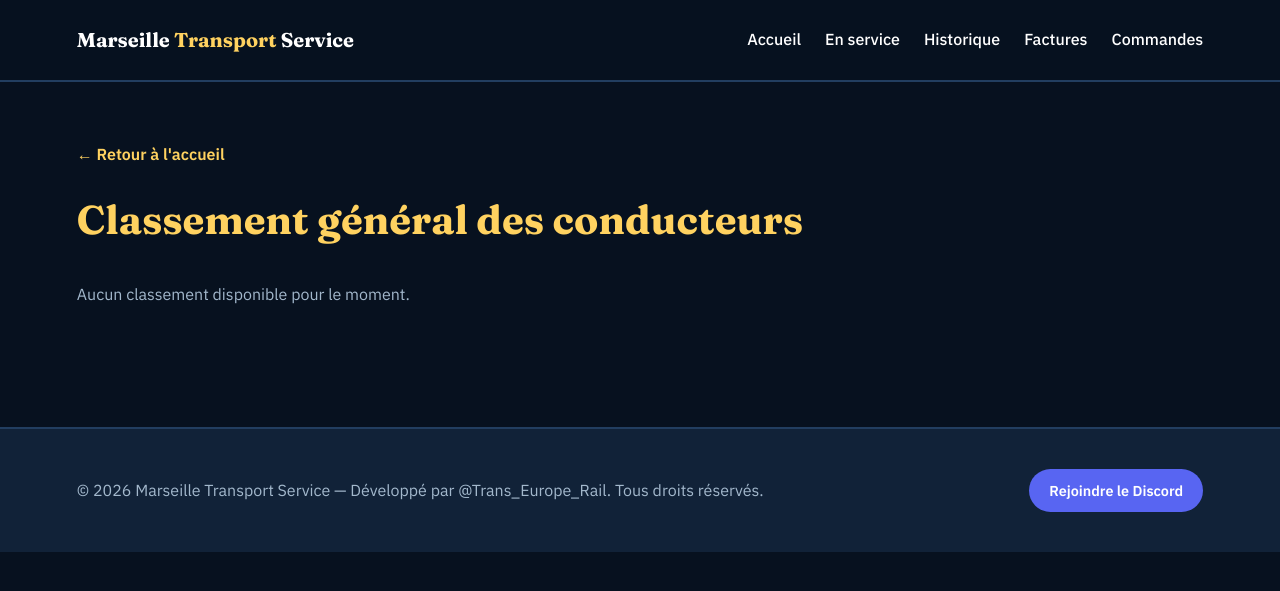
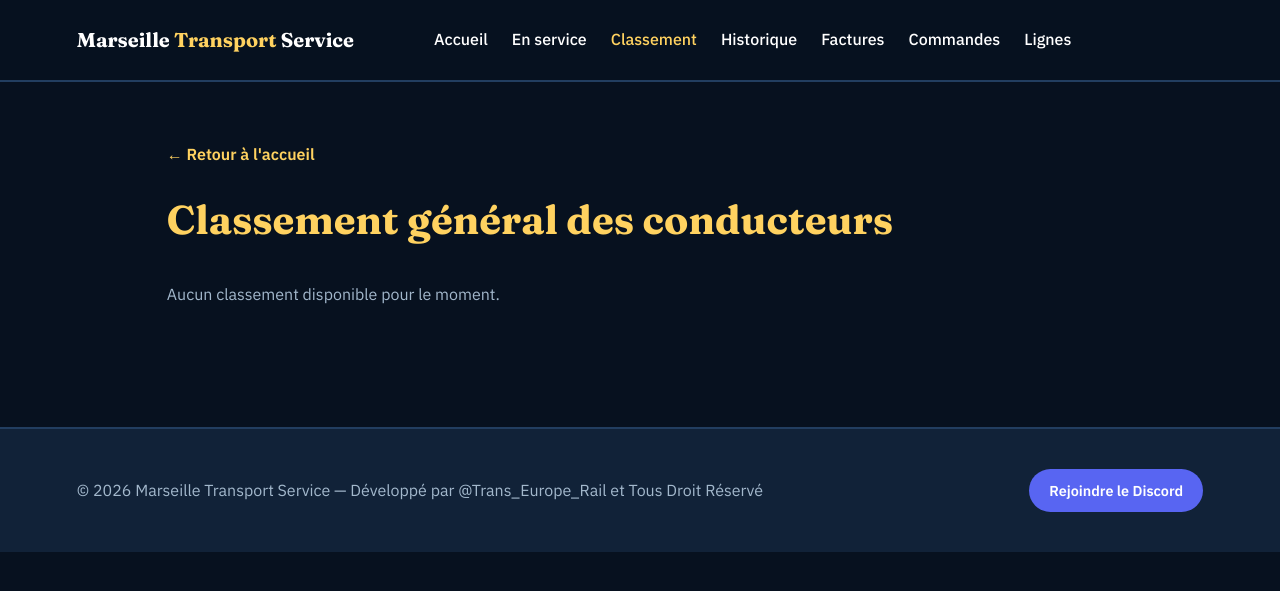
Before and after one commit to Trans-Europe-Rail/Marseille-Transport-Service-, a Flask app: page /classement in a window 1280 px wide. Shown: the top 591 px of the page. Run offline with Flask 3, Linux system fonts and the light colour scheme.

Commit message:
Refactor navigation and update footer content
Updated the navigation layout and added missing links. Adjusted footer text for clarity.

```diff
--- a/templates/classement.html
+++ b/templates/classement.html
@@ -10,12 +10,12 @@
   * { margin: 0; padding: 0; box-sizing: border-box; }
   body { background: var(--navy); color: var(--paper); font-family: 'IBM Plex Sans', sans-serif; line-height: 1.6; }
   a { color: inherit; text-decoration: none; }
-  nav { display: flex; justify-content: space-between; align-items: center; padding: 24px 6vw; background: rgba(7,17,31,0.95); border-bottom: 2px solid var(--surface-line); }
-  .brand { font-family: 'Fraunces', serif; font-weight: 700; font-size: 1.25rem; }
+  nav { display: flex; justify-content: flex-start; align-items: center; padding: 24px 6vw; background: rgba(7,17,31,0.95); border-bottom: 2px solid var(--surface-line); }
+  .brand { font-family: 'Fraunces', serif; font-weight: 700; font-size: 1.25rem; margin-right: 80px; }
   .brand span { color: var(--gold); }
-  .links { display: flex; gap: 24px; font-weight: 500; }
+  .links { display: flex; gap: 24px; font-weight: 500; flex-wrap: wrap; }
   .links a:hover { color: var(--gold); }
-  .container { padding: 60px 6vw; }
+  .container { padding: 60px 6vw; max-width: 1100px; margin: auto; }
   h1 { font-family: 'Fraunces', serif; font-size: 2.5rem; margin-bottom: 30px; color: var(--gold); }
   .rank-list { display: flex; flex-direction: column; gap: 12px; }
   .rank-row { display: grid; grid-template-columns: 50px 1fr auto auto; align-items: center; gap: 20px; padding: 18px 20px; background: var(--surface); border: 2px solid var(--surface-line); border-radius: 8px; }
@@ -24,7 +24,7 @@
   .rank-name { font-weight: 600; font-size: 1.1rem; }
   .rank-stat { font-family: 'IBM Plex Mono', monospace; font-size: 0.95rem; color: var(--sky); text-align: right; font-weight: 600; }
   .rank-stat .lbl { color: var(--muted); display: block; font-size: 0.75rem; font-weight: 400; }
-  footer { padding: 40px 6vw; border-top: 2px solid var(--surface-line); display: flex; justify-content: space-between; color: var(--muted); margin-top: 60px; background: var(--surface); align-items: center; }
+  footer { padding: 40px 6vw; border-top: 2px solid var(--surface-line); display: flex; justify-content: space-between; color: var(--muted); margin-top: 60px; background: var(--surface); align-items: center; flex-wrap: wrap; gap: 15px; }
   .back { display: inline-block; margin-bottom: 20px; color: var(--gold); font-weight: 600; }
   .discord-btn { background: #5865F2; color: #fff; padding: 10px 20px; border-radius: 24px; font-size: 0.9rem; font-weight: 600; text-decoration: none; display: inline-flex; align-items: center; gap: 8px; }
 </style>
@@ -35,9 +35,11 @@
   <div class="links">
     <a href="/">Accueil</a>
     <a href="/actifs">En service</a>
+    <a href="/classement" style="color: var(--gold);">Classement</a>
     <a href="/historique">Historique</a>
-    <a heef="/factures">Factures</a>
+    <a href="/factures">Factures</a>
     <a href="/commandes">Commandes</a>
+    <a href="/lignes">Lignes</a>
   </div>
 </nav>
 <div class="container">
@@ -59,7 +61,7 @@
   {% endif %}
 </div>
 <footer>
-  <div>© 2026 Marseille Transport Service — Développé par @Trans_Europe_Rail. Tous droits réservés.</div>
+  <div>© 2026 Marseille Transport Service — Développé par @Trans_Europe_Rail et Tous Droit Réservé</div>
   <a class="discord-btn" href="https://discord.gg/3qfUvsjWAu" target="_blank" rel="noopener">Rejoindre le Discord</a>
 </footer>
 </body>
```
